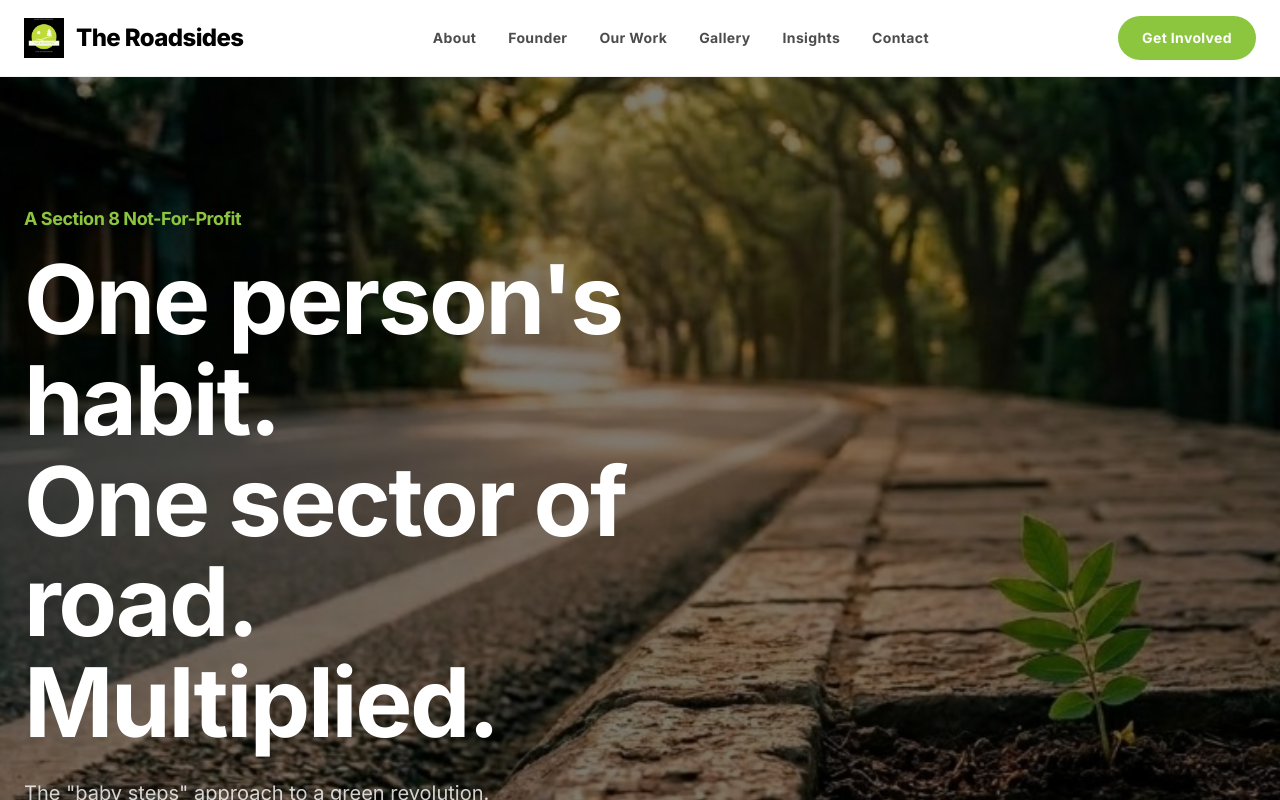
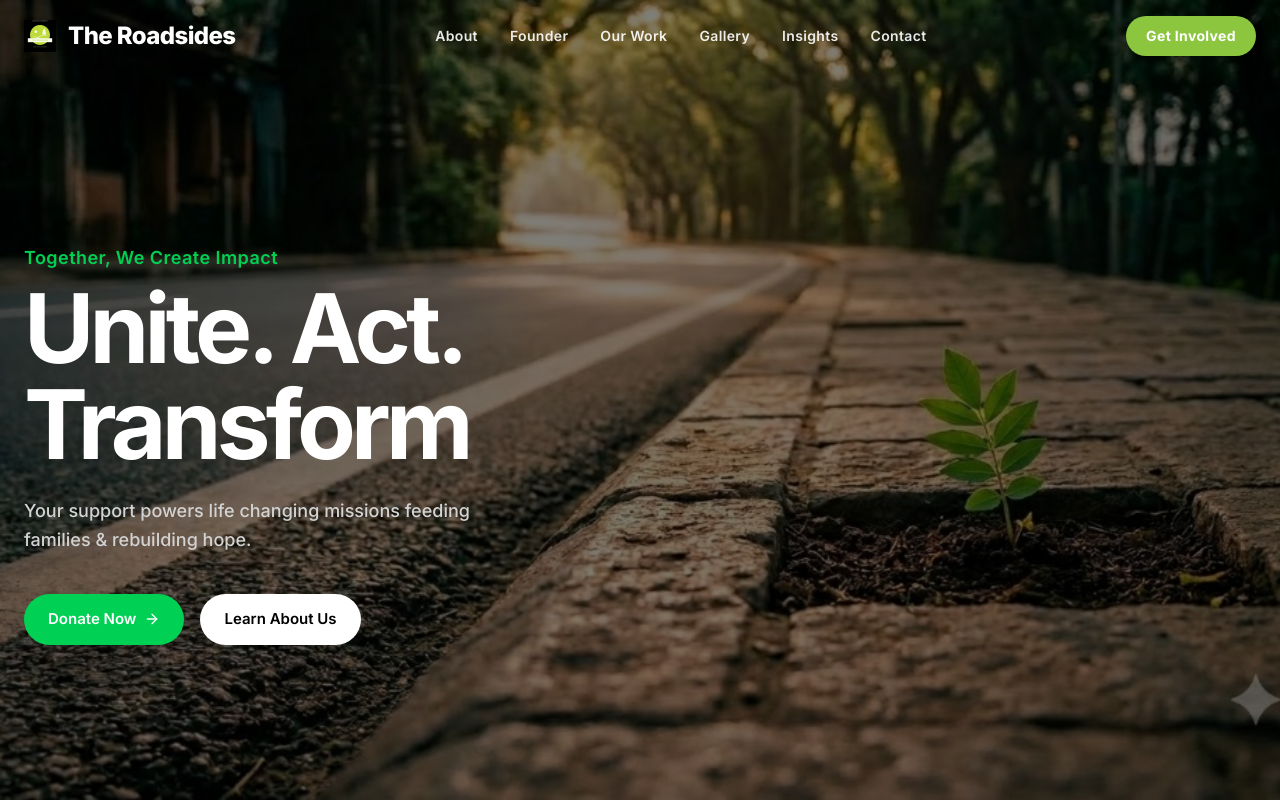
Before and after one commit to AnshKapila/TheRoadsides, a Next.js app: page / in a window 1280 px wide. Shown: the top 800 px of the page. Built offline with nearby package versions, Linux system fonts and the light colour scheme.

Commit message:
Redesign Hero section and implement scroll-aware Header

```diff
--- a/src/app/layout.tsx
+++ b/src/app/layout.tsx
@@ -5,6 +5,8 @@ import Link from "next/link";
 import Image from "next/image";
 
 const inter = Inter({ subsets: ["latin"] });
+
+import Header from "@/components/Header";
 
 export const metadata: Metadata = {
   title: "The Roadsides | Vibrant Walkable Roadsides Foundation",
@@ -22,28 +24,7 @@ export default function RootLayout({
   return (
     <html lang="en">
       <body className={`${inter.className} min-h-screen flex flex-col bg-brand-light text-brand-dark overflow-x-hidden`}>
-        {/* Standard Top-Aligned Header */}
-        <header className="sticky top-0 z-50 w-full bg-brand-white border-b border-brand-dark/5">
-          <div className="container mx-auto px-6 py-4 flex justify-between items-center max-w-7xl">
-            <Link href="/" className="flex items-center gap-3">
-              <Image src="/logo.png" alt="The Roadsides Logo" width={40} height={40} className="object-contain" />
-              <span className="text-brand-dark font-extrabold text-2xl tracking-tight">The Roadsides</span>
-            </Link>
-
-            <nav className="hidden md:flex gap-8 items-center text-sm font-bold text-brand-dark/70 tracking-wide">
-              <Link href="/about" className="hover:text-brand-dark transition-colors">About</Link>
-              <Link href="/founder" className="hover:text-brand-dark transition-colors">Founder</Link>
-              <Link href="/work" className="hover:text-brand-dark transition-colors">Our Work</Link>
-              <Link href="/gallery" className="hover:text-brand-dark transition-colors">Gallery</Link>
-              <Link href="/insights" className="hover:text-brand-dark transition-colors">Insights</Link>
-              <Link href="/contact" className="hover:text-brand-dark transition-colors">Contact</Link>
-            </nav>
-
-            <Link href="/get-involved" className="bg-brand-primary text-white px-6 py-3 rounded-full hover:bg-brand-dark transition-colors text-sm font-bold tracking-wide">
-              Get Involved
-            </Link>
-          </div>
-        </header>
+        <Header />
 
         {/* Main Content */}
         <main className="flex-grow">
--- a/src/app/page.tsx
+++ b/src/app/page.tsx
@@ -13,28 +13,27 @@ export default function Home() {
           <div className="absolute inset-0 bg-black/50" />
         </div>
 
-        <div className="container mx-auto max-w-7xl relative z-10">
+        <div className="container mx-auto max-w-7xl relative z-10 pt-10">
           <div className="max-w-2xl">
-            <h2 className="text-brand-primary font-bold text-lg mb-4">
-              A Section 8 Not-For-Profit
+            <h2 className="text-[#00D053] font-semibold text-lg mb-2 tracking-wide">
+              Together, We Create Impact
             </h2>
 
-            <h1 className="text-white text-6xl md:text-8xl font-bold tracking-tight leading-[1.05] mb-6">
-              One person's habit.<br />
-              One sector of road.<br />
-              Multiplied.
+            <h1 className="text-white text-7xl md:text-8xl font-bold tracking-tighter leading-[1.0] mb-6">
+              Unite. Act.<br />
+              Transform
             </h1>
 
-            <p className="text-white/80 text-lg md:text-xl max-w-lg mb-10 leading-relaxed">
-              The "baby steps" approach to a green revolution. Small, correct daily actions — done consistently and multiplied across a population — create real, systemic change for our environment.
+            <p className="text-[#D3D3D3] text-base md:text-lg max-w-md mb-10 leading-relaxed font-medium">
+              Your support powers life changing missions feeding families & rebuilding hope.
             </p>
 
             <div className="flex flex-wrap items-center gap-4">
-              <Link href="/get-involved" className="inline-flex items-center justify-center bg-brand-primary text-white font-bold px-8 py-4 rounded-full hover:bg-[#7ab136] transition-colors">
-                Get Involved <ArrowRight className="ml-2 w-5 h-5" />
+              <Link href="/get-involved" className="inline-flex items-center justify-center bg-[#00D053] text-white font-semibold px-6 py-3.5 rounded-full hover:bg-[#00b347] transition-colors text-[15px]">
+                Donate Now <ArrowRight className="ml-2 w-4 h-4" />
               </Link>
-              <Link href="/about" className="inline-flex items-center justify-center bg-white text-brand-dark font-bold px-8 py-4 rounded-full hover:bg-gray-100 transition-colors">
-                Learn About Our Mission
+              <Link href="/about" className="inline-flex items-center justify-center bg-white text-black font-semibold px-6 py-3.5 rounded-full hover:bg-gray-100 transition-colors text-[15px]">
+                Learn About Us
               </Link>
             </div>
           </div>
--- /dev/null
+++ b/src/components/Header.tsx
@@ -0,0 +1,47 @@
+"use client";
+
+import Link from "next/link";
+import Image from "next/image";
+import { useEffect, useState } from "react";
+import { usePathname } from "next/navigation";
+
+export default function Header() {
+  const [isScrolled, setIsScrolled] = useState(false);
+  const pathname = usePathname();
+  const isHome = pathname === "/";
+
+  useEffect(() => {
+    const handleScroll = () => {
+      setIsScrolled(window.scrollY > 50);
+    };
+    window.addEventListener("scroll", handleScroll);
+    return () => window.removeEventListener("scroll", handleScroll);
+  }, []);
+
+  // Transparent on top of home page, solid black otherwise
+  const bgClass = (isHome && !isScrolled) ? "bg-transparent" : "bg-black shadow-lg";
+
+  return (
+    <header className={`fixed top-0 left-0 right-0 z-50 w-full transition-all duration-300 ${bgClass}`}>
+      <div className="container mx-auto px-6 py-4 flex justify-between items-center max-w-7xl">
+        <Link href="/" className="flex items-center gap-3">
+          <Image src="/logo.png" alt="The Roadsides Logo" width={32} height={32} className="object-contain" />
+          <span className="text-white font-extrabold text-2xl tracking-tight">The Roadsides</span>
+        </Link>
+
+        <nav className="hidden md:flex gap-8 items-center text-sm font-semibold text-white/90 tracking-wide">
+          <Link href="/about" className="hover:text-brand-primary transition-colors">About</Link>
+          <Link href="/founder" className="hover:text-brand-primary transition-colors">Founder</Link>
+          <Link href="/work" className="hover:text-brand-primary transition-colors">Our Work</Link>
+          <Link href="/gallery" className="hover:text-brand-primary transition-colors">Gallery</Link>
+          <Link href="/insights" className="hover:text-brand-primary transition-colors">Insights</Link>
+          <Link href="/contact" className="hover:text-brand-primary transition-colors">Contact</Link>
+        </nav>
+
+        <Link href="/get-involved" className="bg-brand-primary text-white px-5 py-2.5 rounded-full hover:bg-[#7ab136] transition-colors text-sm font-bold tracking-wide">
+          Get Involved
+        </Link>
+      </div>
+    </header>
+  );
+}
```
